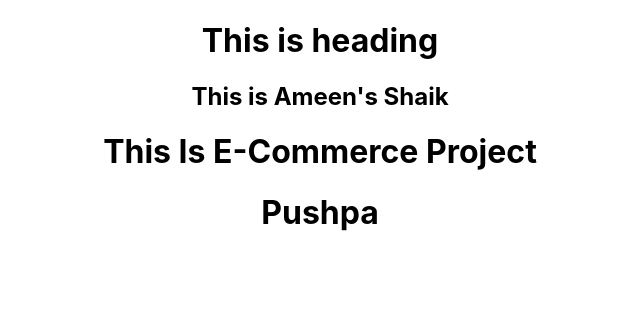
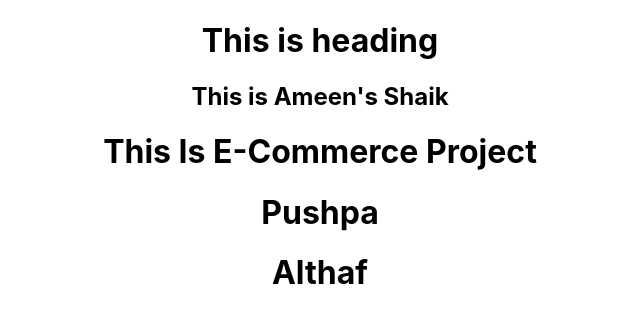
Before and after one commit to Bhavaniviyyapu9/EcommerceProject, a React (Create React App) app: page / in a window 1280 px wide. Shown: the top 322 px of the page, without its empty margins (320-960 px from the left). Built offline with nearby package versions, Linux system fonts and the light colour scheme.

Commit message:
Update App.js

```diff
--- a/src/App.js
+++ b/src/App.js
@@ -8,7 +8,7 @@ function App() {
     <h2>This is Ameen's Shaik</h2>
     <h1>This Is E-Commerce Project</h1>
     <h1>Pushpa</h1>
-
+     <h1>Althaf</h1>
     </div>
   );
 }
```
